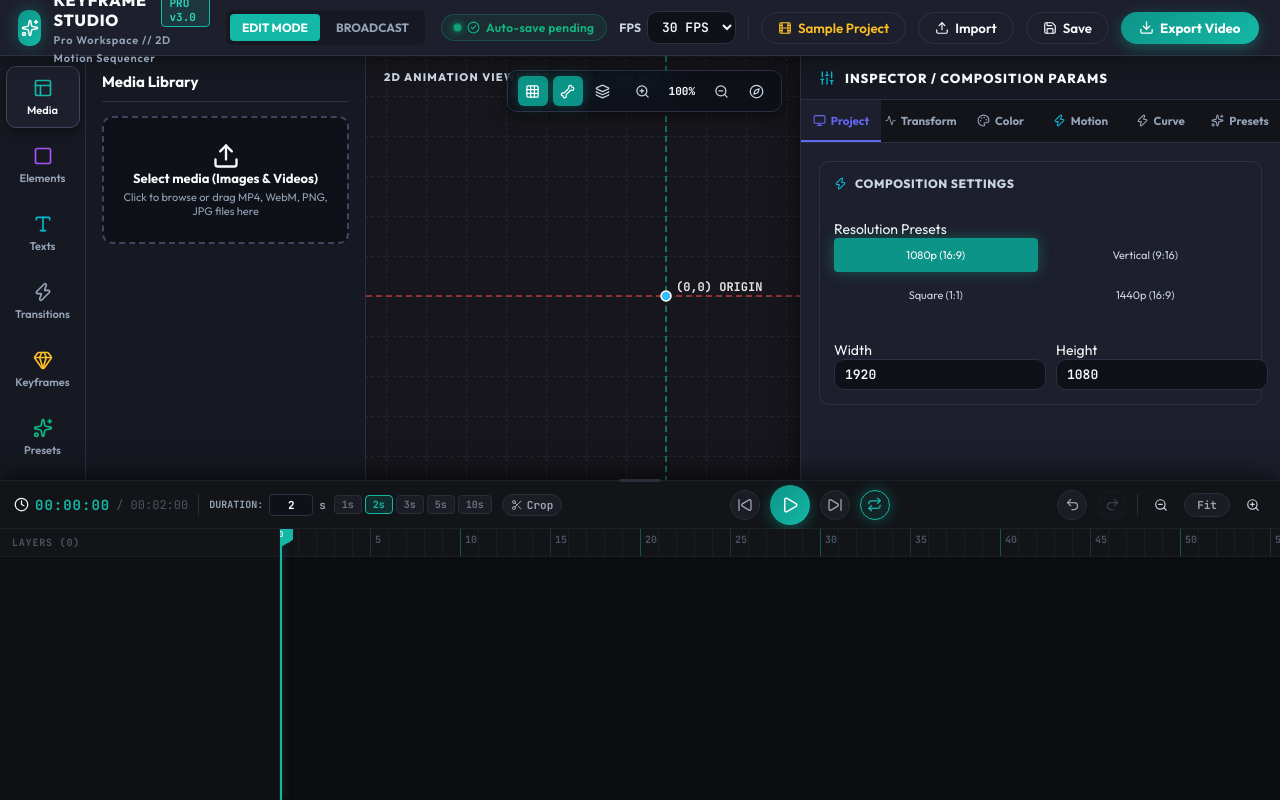
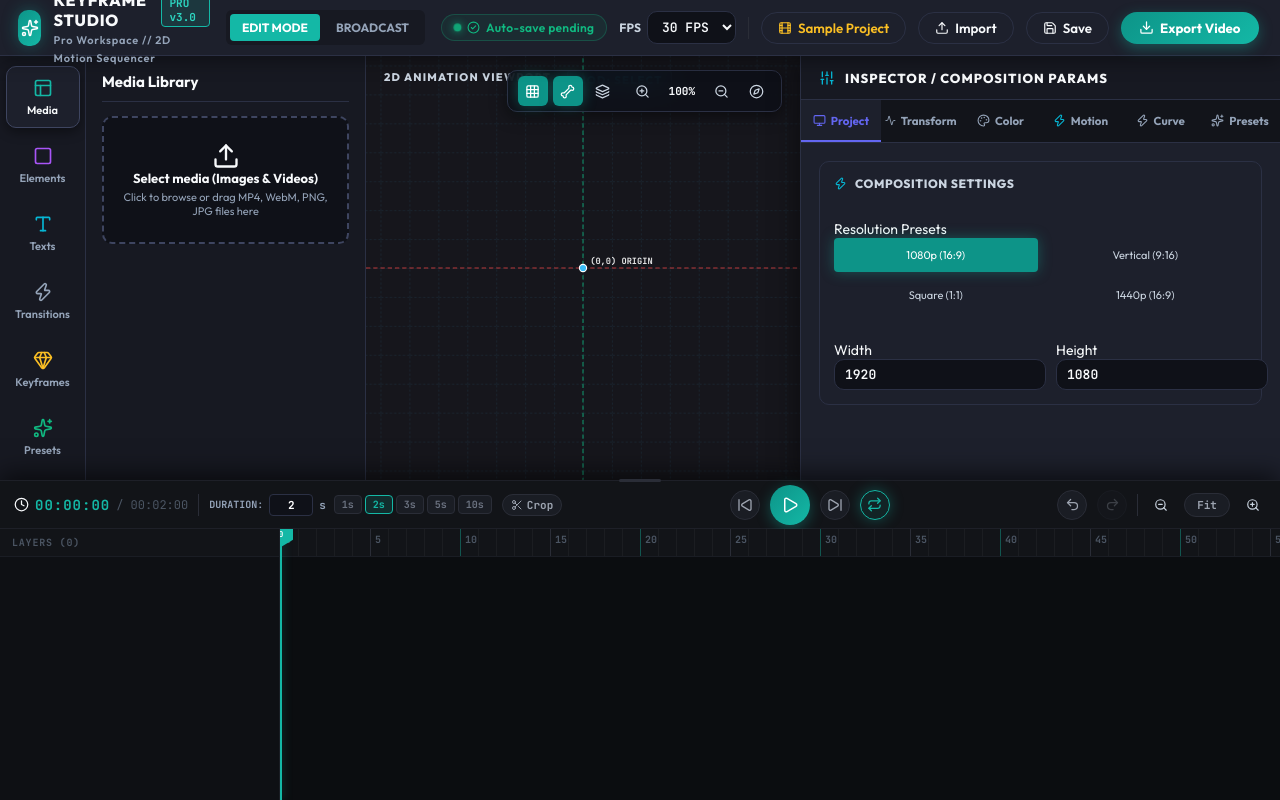
Before and after one commit to ErtugrulAK/keyframe-character-studio, a React (Vite) app: page / in a window 1280 px wide. Built offline with nearby package versions, Linux system fonts and the light colour scheme; a web font is replaced by a local one.

Commit message:
fix(canvas): add viewBox and preserveAspectRatio to center stage canvas perfectly on all screens

```diff
--- a/src/components/Canvas/StageCanvas.tsx
+++ b/src/components/Canvas/StageCanvas.tsx
@@ -51,10 +51,15 @@ export const StageCanvas: React.FC = () => {
     (clientX: number, clientY: number): { svgX: number; svgY: number } => {
       if (!containerRef.current) return { svgX: 0, svgY: 0 };
       const rect = containerRef.current.getBoundingClientRect();
-      const relX = clientX - rect.left - rect.width / 2;
-      const relY = clientY - rect.top - rect.height / 2;
-      const svgX = relX / zoomLevel - panOffset.x + rect.width / 2;
-      const svgY = relY / zoomLevel - panOffset.y + rect.height / 2;
+      const scale = Math.min(rect.width / 600, rect.height / 480) || 1;
+      const viewBoxX = (clientX - rect.left - (rect.width - 600 * scale) / 2) / scale;
+      const viewBoxY = (clientY - rect.top - (rect.height - 480 * scale) / 2) / scale;
+
+      const relX = viewBoxX - 300;
+      const relY = viewBoxY - 240;
+
+      const svgX = relX / zoomLevel - panOffset.x + 300;
+      const svgY = relY / zoomLevel - panOffset.y + 240;
       return { svgX, svgY };
     },
     [zoomLevel, panOffset]
@@ -374,6 +379,8 @@ export const StageCanvas: React.FC = () => {
         className="stage-svg"
         width="100%"
         height="100%"
+        viewBox="0 0 600 480"
+        preserveAspectRatio="xMidYMid meet"
         style={{ transform: `scale(${zoomLevel}) translate(${panOffset.x}px, ${panOffset.y}px)`, transformOrigin: 'center center' }}
       >
         <defs>
```
Also changed, not shown: commit_msg.txt.
